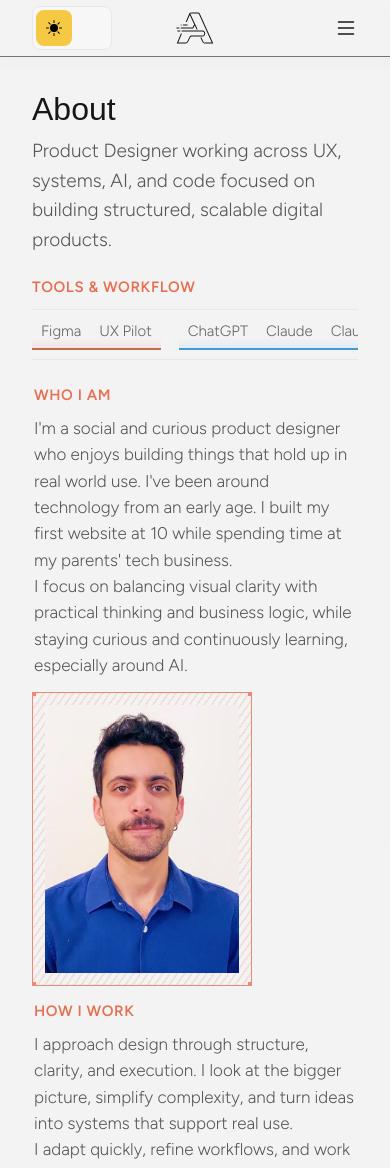
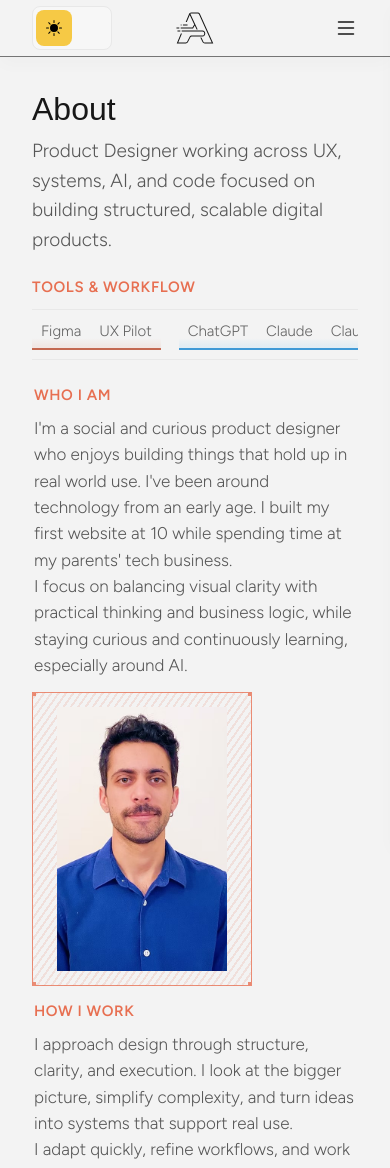
Before and after one commit to amitkedem100/portfolio, a Next.js app: page /portfolio/about in a window 390 px wide. Shown: the top 1168 px of the page. Built offline with nearby package versions, Linux system fonts and the light colour scheme; a web font is replaced by a local one.

Commit message:
fix image again

```diff
--- a/src/app/portfolio/about/page.css
+++ b/src/app/portfolio/about/page.css
@@ -286,10 +286,24 @@
     overflow: hidden;
   }
 
+  .about-hero__media--mobile {
+    display: flex;
+    align-items: center;
+    justify-content: center;
+    position: relative;
+    top: auto;
+    max-width: 220px;
+    margin-inline: 0;
+    margin-bottom: 0;
+    overflow: hidden;
+    height: 100%; /* Make sure the container can center vertically */
+  }
   .about-hero__media--mobile .about-hero__portrait-image {
     width: calc(100% - 4px);
-    height: calc(100% - 4px);
-    margin: 2px;
+    height: calc(100% - 8px);
+    margin: 4px;
+    display: block;
+    object-fit: contain;
   }
 
   .about-tools__marquee {
```
